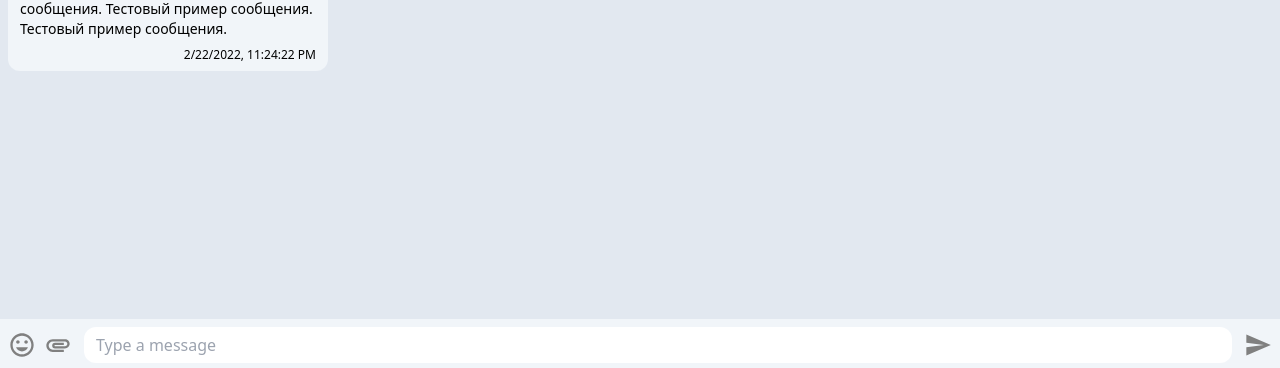
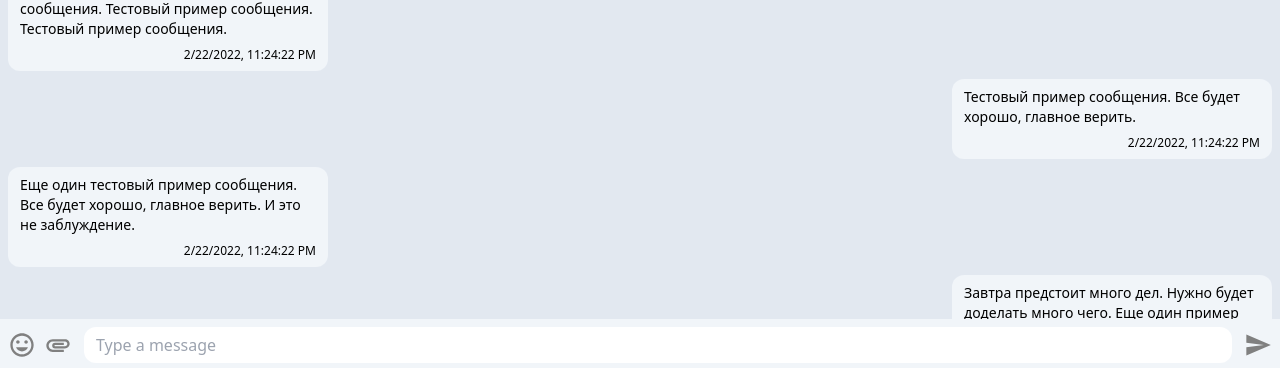
Before and after one commit to aszxqaz/messsenger-tailwind, a React (Vite) app: page / in a window 1280 px wide. Shown: the part 429-797 px from the top of the page. Built offline with nearby package versions, Linux system fonts and the light colour scheme; no server answers.

Commit message:
fsdfsdfds

```diff
--- a/src/data/dialogMessages.js
+++ b/src/data/dialogMessages.js
@@ -19,4 +19,44 @@ export const dialogMessages = [
 		date: new Date().toLocaleString(),
 		self: false,
 	},
+	{
+		text: 'Тестовый пример сообщения. Все будет хорошо, главное верить.',
+		date: new Date().toLocaleString(),
+		self: true,
+	},
+	{
+		text: 'Еще один тестовый пример сообщения. Все будет хорошо, главное верить. И это не заблуждение.',
+		date: new Date().toLocaleString(),
+		self: false,
+	},
+	{
+		text: 'Завтра предстоит много дел. Нужно будет доделать много чего. Еще один пример сообщения.',
+		date: new Date().toLocaleString(),
+		self: true,
+	},
+	{
+		text: 'Тестовый пример сообщения. Смотреть по телевизору нечего. Совсем нечего. Футбол норм. Тестовый пример сообщения. Тестовый пример сообщения. Тестовый пример сообщения.',
+		date: new Date().toLocaleString(),
+		self: false,
+	},
+	{
+		text: 'Тестовый пример сообщения. Все будет хорошо, главное верить.',
+		date: new Date().toLocaleString(),
+		self: true,
+	},
+	{
+		text: 'Еще один тестовый пример сообщения. Все будет хорошо, главное верить. И это не заблуждение.',
+		date: new Date().toLocaleString(),
+		self: false,
+	},
+	{
+		text: 'Завтра предстоит много дел. Нужно будет доделать много чего. Еще один пример сообщения.',
+		date: new Date().toLocaleString(),
+		self: true,
+	},
+	{
+		text: 'Тестовый пример сообщения. Смотреть по телевизору нечего. Совсем нечего. Футбол норм. Тестовый пример сообщения. Тестовый пример сообщения. Тестовый пример сообщения.',
+		date: new Date().toLocaleString(),
+		self: false,
+	},
 ];
```
